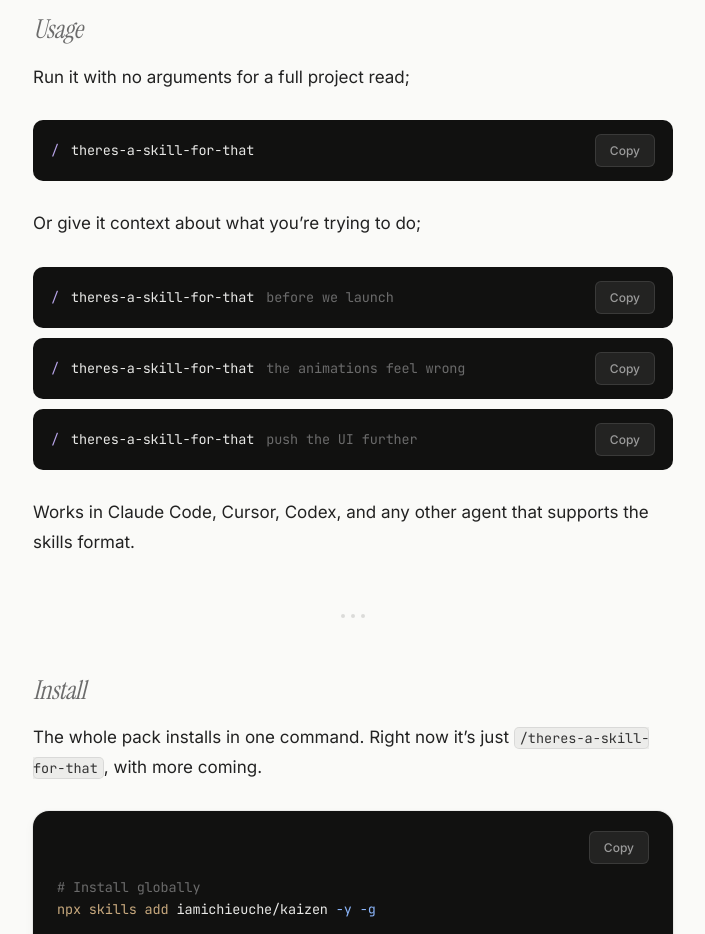
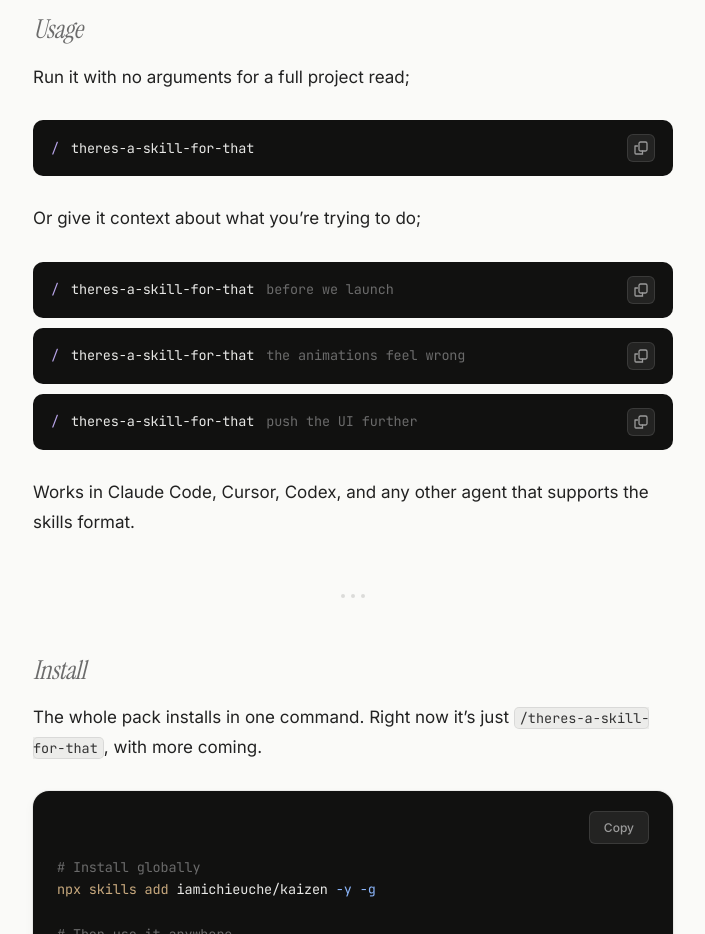
Before and after one commit to iamichieuche/kaizen, a Next.js app: page /kaizen/ in a window 1280 px wide. Shown: the part 2700-3634 px from the top of the page, without its empty margins (287-992 px from the left). Built offline with nearby package versions, Linux system fonts and the light colour scheme.

Commit message:
Use icon-only copy button in usage examples

```diff
--- a/app/CopyButton.tsx
+++ b/app/CopyButton.tsx
@@ -2,7 +2,7 @@
 
 import { useState } from "react";
 
-export default function CopyButton({ text }: { text: string }) {
+export default function CopyButton({ text, icon = false }: { text: string; icon?: boolean }) {
   const [copied, setCopied] = useState(false);
 
   function handleClick() {
@@ -10,6 +10,27 @@ export default function CopyButton({ text }: { text: string }) {
       setCopied(true);
       setTimeout(() => setCopied(false), 2000);
     });
+  }
+
+  if (icon) {
+    return (
+      <button
+        className={`copy-btn copy-btn--icon${copied ? " copied" : ""}`}
+        onClick={handleClick}
+        aria-label="Copy"
+      >
+        {copied ? (
+          <svg width="14" height="14" viewBox="0 0 14 14" fill="none">
+            <path d="M2 7l3.5 3.5L12 3.5" stroke="currentColor" strokeWidth="1.5" strokeLinecap="round" strokeLinejoin="round"/>
+          </svg>
+        ) : (
+          <svg width="14" height="14" viewBox="0 0 14 14" fill="none">
+            <rect x="5" y="1" width="8" height="9" rx="1.5" stroke="currentColor" strokeWidth="1.3"/>
+            <path d="M1 5h2.5M1 5v7a1 1 0 001 1h6.5V10" stroke="currentColor" strokeWidth="1.3" strokeLinecap="round"/>
+          </svg>
+        )}
+      </button>
+    );
   }
 
   return (
--- a/app/globals.css
+++ b/app/globals.css
@@ -197,6 +197,13 @@ h1 em {
   color: #7fb77e;
   border-color: rgba(127,183,126,0.3);
   background: rgba(127,183,126,0.1);
+}
+
+.copy-btn--icon {
+  padding: 6px;
+  display: flex;
+  align-items: center;
+  justify-content: center;
 }
 
 /* Body content */
--- a/app/page.tsx
+++ b/app/page.tsx
@@ -193,7 +193,7 @@ export default function Home() {
               <div className="usage-examples">
                 <div className="usage-example">
                   <span className="slash">/</span>theres-a-skill-for-that
-                  <CopyButton text="/theres-a-skill-for-that" />
+                  <CopyButton icon text="/theres-a-skill-for-that" />
                 </div>
               </div>
 
@@ -203,17 +203,17 @@ export default function Home() {
                 <div className="usage-example">
                   <span className="slash">/</span>theres-a-skill-for-that{" "}
                   <span className="args">before we launch</span>
-                  <CopyButton text="/theres-a-skill-for-that before we launch" />
+                  <CopyButton icon text="/theres-a-skill-for-that before we launch" />
                 </div>
                 <div className="usage-example">
                   <span className="slash">/</span>theres-a-skill-for-that{" "}
                   <span className="args">the animations feel wrong</span>
-                  <CopyButton text="/theres-a-skill-for-that the animations feel wrong" />
+                  <CopyButton icon text="/theres-a-skill-for-that the animations feel wrong" />
                 </div>
                 <div className="usage-example">
                   <span className="slash">/</span>theres-a-skill-for-that{" "}
                   <span className="args">push the UI further</span>
-                  <CopyButton text="/theres-a-skill-for-that push the UI further" />
+                  <CopyButton icon text="/theres-a-skill-for-that push the UI further" />
                 </div>
               </div>
 
```
